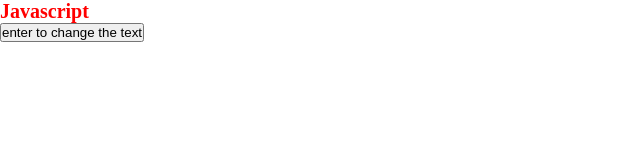
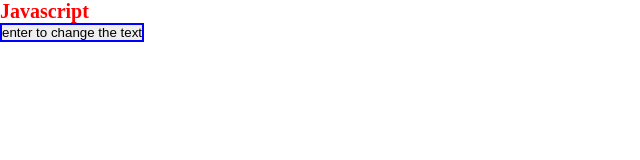
Before and after one commit to rushikunjir/Javascript, a plain HTML site: page index.html in a window 1280 px wide. Shown: the whole page, without its empty margins (0-640 px from the left). Drawn offline with Linux system fonts and the light colour scheme.

Commit message:
Update index.html

```diff
--- a/index.html
+++ b/index.html
@@ -13,7 +13,9 @@
             color:red;
             font-size:20px;
         }
-
+        button{
+            border:2px solid blue;
+        }
     </style>
 </head>
 <body>
```
